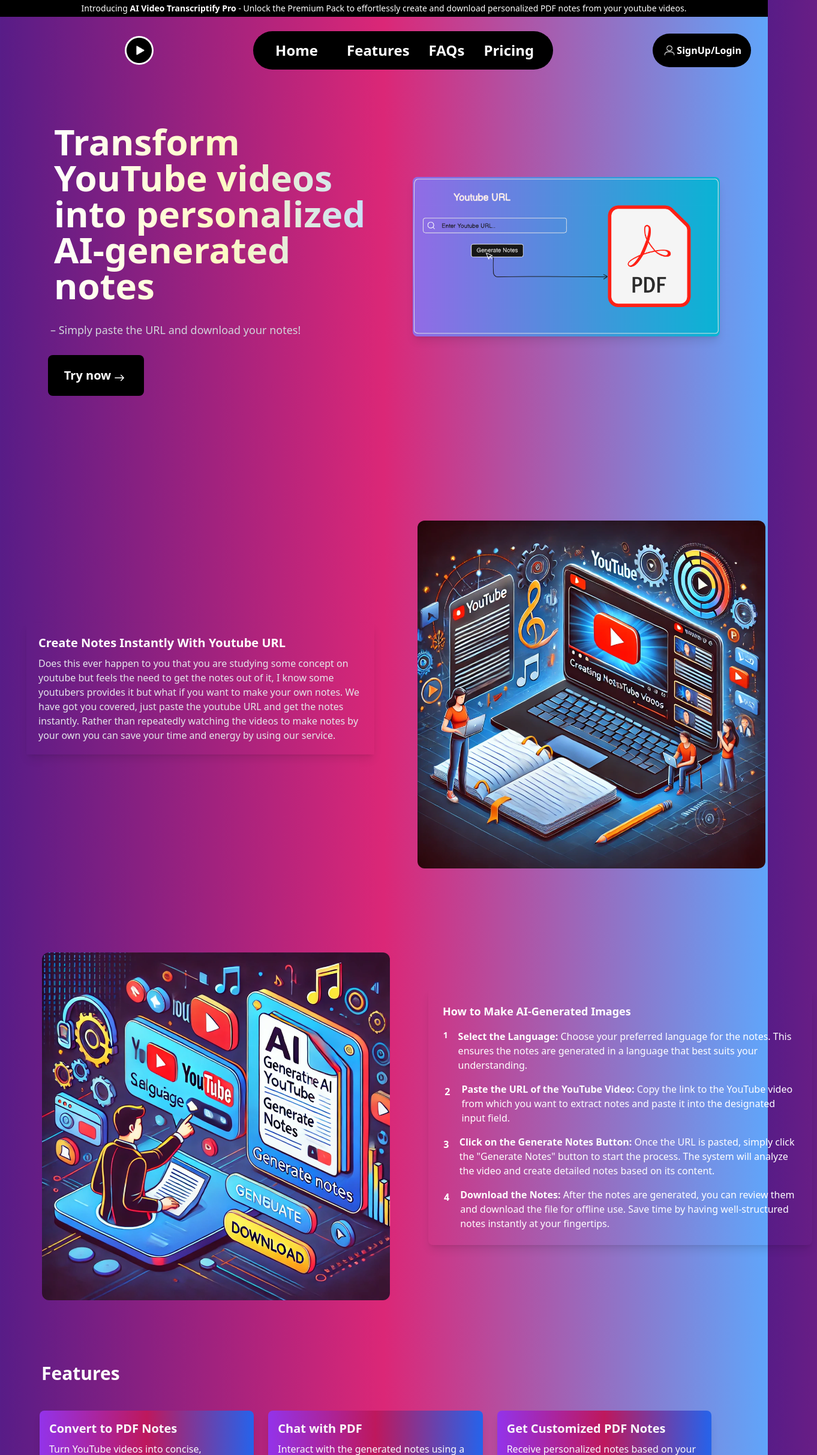
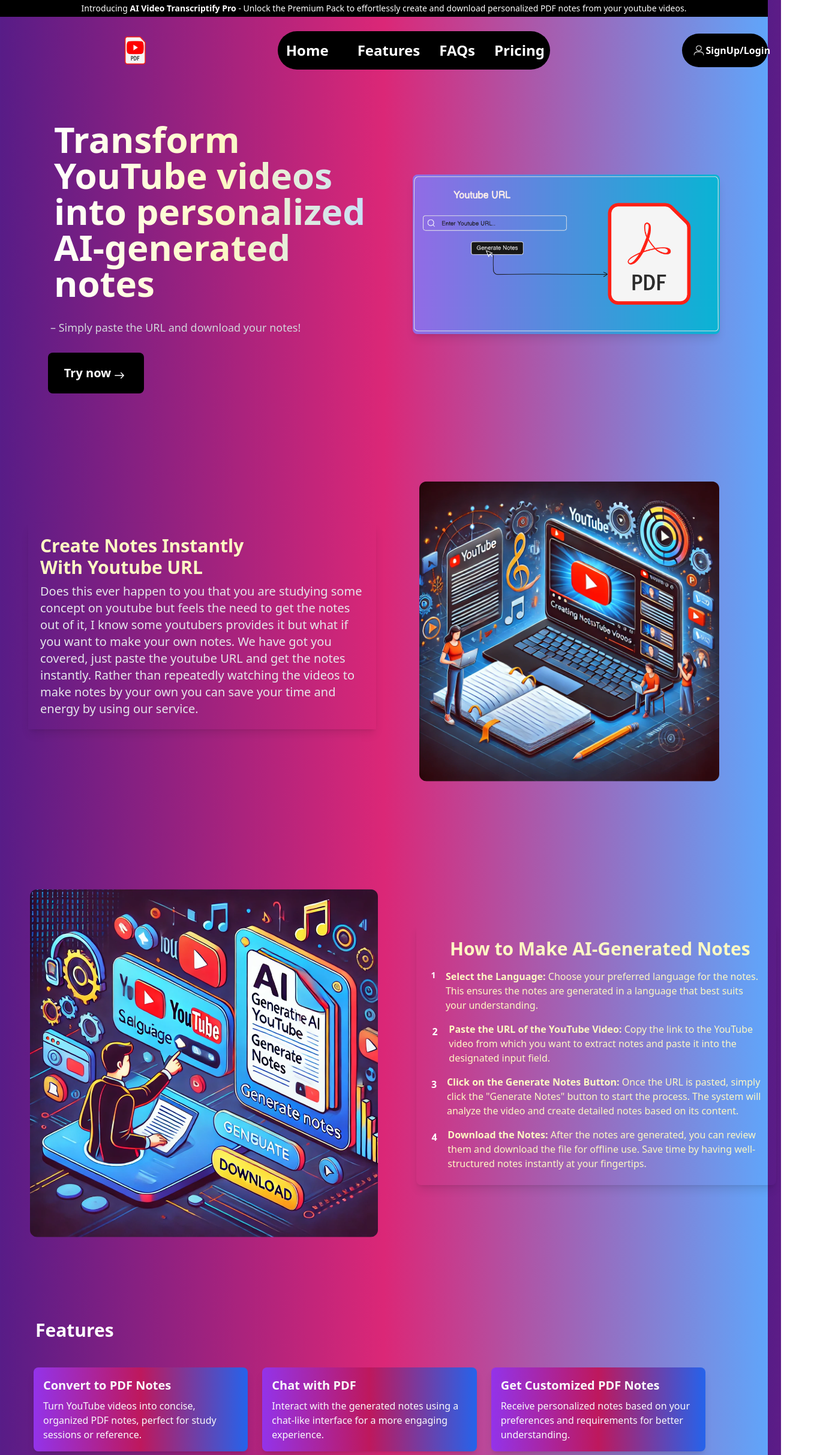
Before and after one commit to srvjha/Video-Transcriptify, a React (Vite) app in the folder frontend/ytpdf/: page / in a window 1280 px wide. Shown: the top 2426 px of the page at 60% size, 1362 px wide, since content can reach past the window. Built offline with nearby package versions, Linux system fonts and the light colour scheme; a web font is replaced by a local one; what @react-pdf/renderer would draw is missing.

Commit message:
Implement scroll detection in Header component; update navigation links to use smooth scrolling and enhance styling in Home and Explain components

```diff
--- a/frontend/ytpdf/src/components/Header/Header.jsx
+++ b/frontend/ytpdf/src/components/Header/Header.jsx
@@ -1,10 +1,37 @@
-import React from 'react';
+import React, { useEffect, useState } from 'react';
 import { Link } from 'react-router-dom';
 import videoIcon from '../../assets/vidicon.png'
 import user from '../../assets/user.png'
 
 
 const Header = () => {
+  const[isScrolled,setIsScrolled] = useState(false);
+  const handleScroll = ()=>{
+    if(window.scrollY > 0 ){
+     // console.log("Scroll Started: ",window.scrollY);
+      setIsScrolled(true);
+    }
+    else{
+     // console.log("Scroll Stopped: ",window.scrollY);
+      setIsScrolled(false)
+    }
+  }
+
+  useEffect(()=>{
+    window.addEventListener('scroll',handleScroll);
+    return ()=>{
+      window.removeEventListener('scroll',handleScroll);
+      }
+  },[])
+
+  const handleHome = (e)=>{
+    e.preventDefault();
+    let getFeatureSectionById = document.getElementById("home");
+    console.log({getFeatureSectionById})
+    getFeatureSectionById.scrollIntoView({behavior: "smooth"})
+
+  }
+
   const handleFeatures = (e)=>{
     e.preventDefault();
     let getFeatureSectionById = document.getElementById("features");
@@ -31,24 +58,24 @@
 
       </div>
 
-      <div className="flex flex-row sm:flex-row  h-[100px] ">
-        <div className='mt-8  ml-52 bg-white rounded-full w-15 h-12 object-cover'>
-          <img src={videoIcon} alt="videoIcon"   className='w-12 h-12'/>
+      <div className={`fixed space-x-[220px] z-[1000] flex flex-row sm:flex-row w-full  h-[110px] ${isScrolled ? "-mt-7 backdrop-blur-md":""} `}>
+        <div className='mt-8  ml-52  w-10 h-12 object-cover'>
+          <img src="webIcon.png" alt="videoIcon"   className='w-12 h-12'/>
         </div>
-        <div className="flex flex-row sm:flex-row sticky top-2 z-50 bg-black  justify-center text-white max-w-full sm:max-w-[500px] mx-auto min-w-[100px] h-[60px] sm:h-[60px] mt-6 rounded-full font-semibold p-8">
+        <div className=" flex flex-row sm:flex-row  z-50 bg-black  justify-center text-white max-w-full sm:max-w-[500px] mx-auto min-w-[100px] h-[60px] sm:h-[60px] mt-6 rounded-full font-semibold p-8">
         <div className="flex flex-row sm:flex-row sm:-mt-2 -mt-8 text-2xl space-x-6 ">
-          <Link to="/" className="hover:text-gray-400 cursor-pointer p-1 m-1 sm:ml-[5px] sm:-m-3 sm:mr-4 transition-all duration-200 hover:scale-110">
-            <div className=" ">Home</div>
-          </Link>
+          <div className="hover:text-gray-400 cursor-pointer p-1 m-1 sm:ml-[5px] sm:-m-3 sm:mr-4 transition-all duration-200 hover:scale-110">
+            <div onClick={(e)=>handleHome(e)}>Home</div>
+          </div>
           <div  className="hover:text-gray-400 cursor-pointer p-1 m-1 sm:-m-3 sm:mr-4 transition-all duration-200 hover:scale-110">
             <div onClick={(e)=>handleFeatures(e)}>Features</div>
           </div>
           <div  className="hover:text-gray-400 cursor-pointer p-1 m-1 sm:-m-3 sm:mr-4 transition-all duration-200 hover:scale-110">
             <div  onClick={(e)=>handleFaqs(e)}>FAQs</div>
           </div>
-          <Link to="/" className="hover:text-gray-400 cursor-pointer p-1 m-1 sm:-m-3 sm:mr-4 transition-all duration-200 hover:scale-110">
-            <div className=''>Pricing</div>
-          </Link>
+          <div  className="hover:text-gray-400 cursor-pointer p-1 m-1 sm:-m-3 sm:mr-4 transition-all duration-200 hover:scale-110">
+            <div onClick={()=>alert("Coming Soon....")}>Pricing</div>
+          </div>
 
 
         </div>
--- a/frontend/ytpdf/src/components/Home/Home.jsx
+++ b/frontend/ytpdf/src/components/Home/Home.jsx
@@ -7,7 +7,9 @@
 
 const App = () => {
   return (
-    <div className="min-h-screen flex flex-col justify-center items-center ">
+    <>
+    <div id="home"></div>
+    <div className="min-h-screen flex flex-col justify-center items-center mt-24 ">
 
 
       {/* Main Content */}
@@ -51,6 +53,7 @@
 
 
     </div>
+    </>
   );
 };
 
--- a/frontend/ytpdf/src/components/HomeContent/Explain.jsx
+++ b/frontend/ytpdf/src/components/HomeContent/Explain.jsx
@@ -6,35 +6,59 @@
     AccordionTrigger,
   } from "../ui/accordion"
   import { motion } from "framer-motion";
+  import Balancer from 'react-wrap-balancer'
+
+
 
 const Explain = () => {
   return (
     <div>
-        <div className='min-h-screen flex flex-row mt-5 p-2 items-center space-x-16 justify-center'>
-            <div className=' mr-2 w-[580px] ml-10 shadow-lg p-5 '>
-                <div className='text-xl font-bold  text-white'>Create Notes Instantly With Youtube URL</div>
-                <div className=' font-lg  text-gray-200 mt-2'>
+        <div className='min-h-screen flex flex-row -mt-20 p-2 items-center space-x-16 justify-center'>
+            <div className=' mr-2 w-[580px] ml-4 shadow-lg p-5 '>
+                <div className='text-3xl font-bold  text-yellow-100'>
+                  <Balancer>Create Notes Instantly With Youtube URL</Balancer></div>
+                <div className=' font-lg text-xl  text-gray-200 mt-2'>
                     Does this ever happen to you that you are studying some concept on youtube but feels the need to get the notes out of it, I know some youtubers provides it but
                     what if you want to make your own notes. We have got you covered, just paste the youtube URL and get the notes instantly. Rather than repeatedly watching the videos to make notes by your own you can save your time and energy by using our service.
 
                 </div>
                 </div>
-            <div className='w-[580px] mt-5'>
-                <img src='yt1.png' alt="Create Notes Instantly With Youtube URL"
-                className=' rounded-xl'
+            <div className='w-[550px] mt-5'>
+                <motion.img
+                src='yt1.png'
+                alt="Create Notes Instantly With Youtube URL"
+                initial={{ y:0 }}
+                animate={{ y:[0,-20,0] }}
+                transition={{
+                  duration:2,
+                  repeat:Infinity,
+                  repeatType:"loop",
+                  ease:"easeInOut"
+                 }}
+                className=' rounded-xl w-[500px] h-[500px]'
                 />
             </div>
         </div>
 
-        <div className='flex flex-row p-2 space-x-16 ml-36 items-center justify-center'>
-            <div className='w-[580px] mt-8'>
-                <img src="yt2.png" alt="How to Make AI-Generated Images"
-                className=' rounded-xl'
-                />
-            </div>
-                    <div className="mr-2 w-[640px] ml-10 text-white p-6 rounded-lg shadow-lg">
-                    <h2 className="text-lg font-bold mb-4">How to Make AI-Generated Images</h2>
-                    <ul className="space-y-4">
+        <div className='flex flex-row p-2 space-x-16 ml-16 items-center justify-center'>
+        <div className="w-[580px] mt-8">
+          <motion.img
+            src="yt2.png"
+            alt="How to Make AI-Generated Images"
+            className="rounded-xl"
+            initial={{ y: 0 }}
+            animate={{ y: [0, -20, 0] }} // Moves up by 20px and back
+            transition={{
+              duration: 2, // Time for one cycle
+              repeat: Infinity, // Loops infinitely
+              repeatType: "loop", // Restarts smoothly
+              ease: "easeInOut", // Easing for smooth animation
+            }}
+            />
+          </div>
+                    <div className="mr-2 w-[600px] ml-10 text-yellow-100 p-6 rounded-lg shadow-lg">
+                    <h2 className="text-3xl ml-8 font-bold mb-4">How to Make AI-Generated Notes</h2>
+                    <ul className="space-y-4 ">
                         <li className="flex items-start">
                         <div className=" text-white text-sm font-bold rounded-full flex items-center justify-center w-5 h-5 mr-4">
                             1
@@ -71,10 +95,11 @@
                     </div>
 
         </div>
+         <div id="features"></div>
+        <div className='ml-[81px]  mt-32 text-3xl text-white font-bold' >Features</div>
 
-        <div className='ml-[151px]  mt-24 text-3xl text-white font-bold' id="features">Features</div>
         {/* Features Section */}
-      <div className="w-full ml-[132px] max-w-6xl p-4 mt-7 ">
+      <div className="w-full ml-[62px] max-w-6xl p-4 mt-7 ">
         {/* <h3 className="text-3xl font-bold text-white mb-6">Features</h3> */}
         <ul className="grid grid-cols-1 sm:grid-cols-2 lg:grid-cols-3 gap-6">
           {[
@@ -129,9 +154,10 @@
         </ul>
       </div>
 
-        <div className='ml-[151px]  mt-6 text-3xl text-white font-bold' id='faqs'>FAQs</div>
+      <div id="features"></div>
+        <div className='ml-[81px]  mt-32 text-3xl text-white font-bold' id='faqs'>FAQs</div>
 
-        <Accordion type="single" collapsible className="w-[1200px]  ml-[140px] text-white shadow-xl p-5 rounded-lg">
+        <Accordion type="single" collapsible className="w-[1200px] mt-2  ml-[80px] text-white shadow-xl p-5 rounded-lg">
       <AccordionItem value="item-1">
         <AccordionTrigger className="text-xl font-serif">Is it free?</AccordionTrigger>
         <AccordionContent className="font-bold text-black text-[17px] ">
```
Also changed, not shown: frontend/ytpdf/public/webIcon.png (added).
